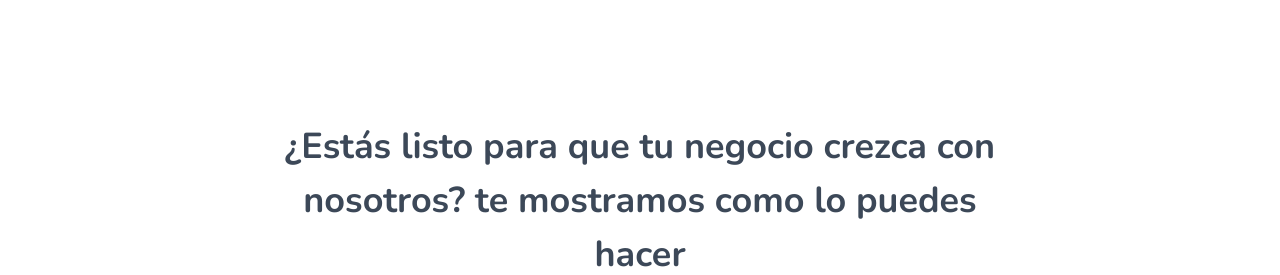
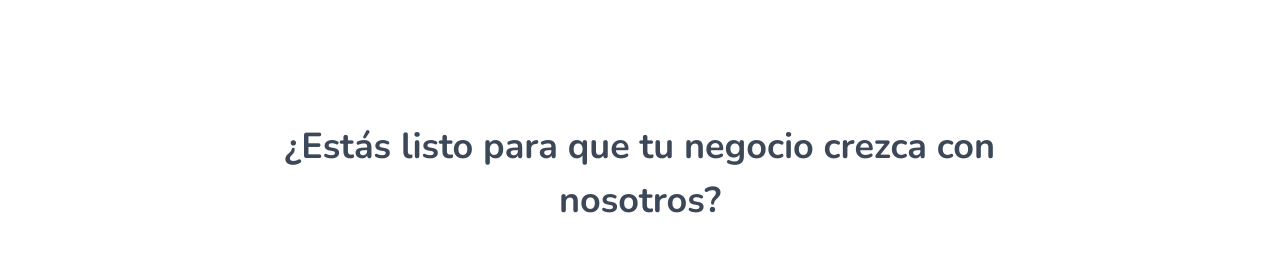
Before and after one commit to prinot/webinklusiva, a website: page examples/index.html in a window 1280 px wide. Shown: the part 3040-3315 px from the top of the page. Drawn offline with nearby package versions, Linux system fonts and the light colour scheme; some packages are replaced by stand-ins of ours; grey boxes are pictures that could not be loaded; a web font is replaced by a local one.

Commit message:
h1 del home
se cambio el texto

```diff
--- a/examples/index.html
+++ b/examples/index.html
@@ -291,7 +291,7 @@
         <div class="row">
 
           <div class="col-md-8 ml-auto mr-auto">
-            <h2 class="text-center title">¿Estás listo para que tu negocio crezca con nosotros? te mostramos como lo puedes hacer</h2>
+            <h2 class="text-center title">¿Estás listo para que tu negocio crezca con nosotros? </h2>
 
 
 
```
